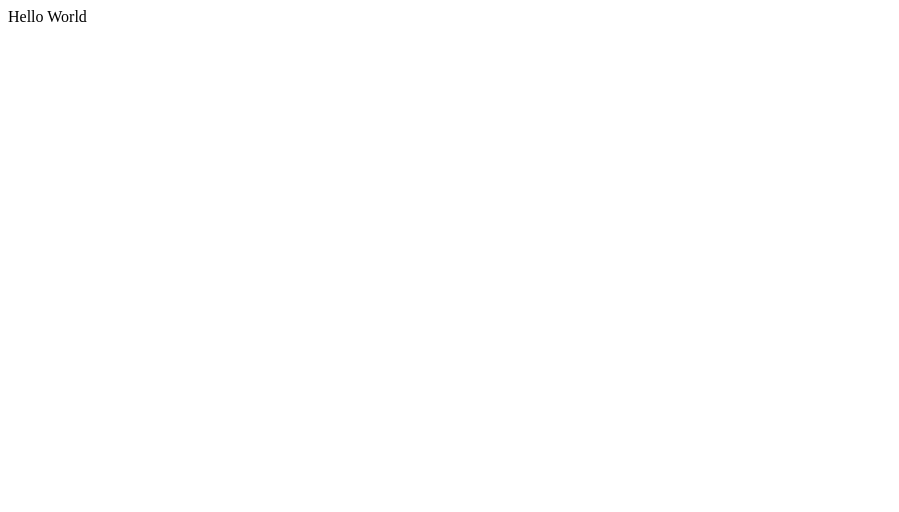
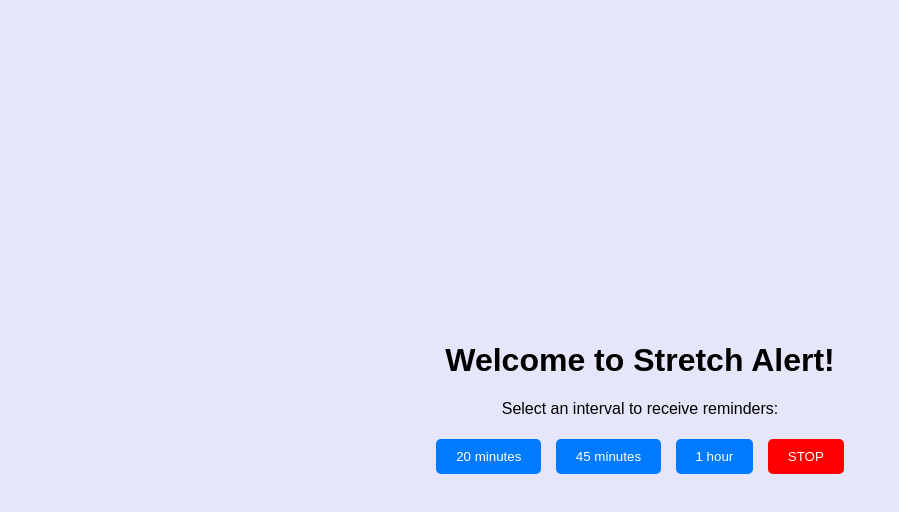
Before and after one commit to vermashaurya24/StretchAlert, a website: page public/index.html in a window 1280 px wide. Shown: the whole page, without its empty margins (0-899 px from the left). Drawn offline with Linux system fonts and the light colour scheme.

Commit message:
frontend implemented

```diff
--- a/index.js
+++ b/index.js
@@ -54,7 +54,6 @@ const scheduleNotifications = (userId) => {
     socket.send(
       JSON.stringify({ type: "notification", message: notificationMessage })
     );
-    console.log(`Message sent to user ${userId}!`);
   });
 };
 
--- a/public/index.html
+++ b/public/index.html
@@ -3,9 +3,122 @@
   <head>
     <meta charset="UTF-8" />
     <meta name="viewport" content="width=device-width, initial-scale=1.0" />
-    <title>Hello World</title>
+    <title>Stretch Alert</title>
+    <style>
+      body {
+        background-color: lavender;
+        font-family: Arial, sans-serif;
+        display: flex;
+        flex-direction: column;
+        align-items: center;
+        justify-content: center;
+        height: 100vh;
+        margin: 0;
+      }
+      .container {
+        text-align: center;
+        padding: 20px;
+      }
+      .button {
+        background-color: #007bff;
+        color: white;
+        border: none;
+        padding: 10px 20px;
+        margin: 5px;
+        cursor: pointer;
+        border-radius: 5px;
+      }
+      .red-cross-cursor {
+        cursor: not-allowed;
+      }
+      #stopButton {
+        background-color: red;
+      }
+    </style>
   </head>
   <body>
-    Hello World
+    <div class="container">
+      <h1>Welcome to Stretch Alert!</h1>
+      <p>Select an interval to receive reminders:</p>
+      <button id="20m" class="button" onclick="subscribe(1)">20 minutes</button>
+      <button id="45m" class="button" onclick="subscribe(45)">
+        45 minutes
+      </button>
+      <button id="60m" class="button" onclick="subscribe(60)">1 hour</button>
+      <button
+        id="stopButton"
+        class="button red-cross-cursor"
+        onclick="closeSocket()"
+      >
+        STOP
+      </button>
+    </div>
+    <audio id="notificationSound">
+      <source src="bulletin_ios_7_notif.mp3" type="audio/mpeg" />
+      Your browser does not support the audio element.
+    </audio>
+    <script>
+      // Generate a random user ID
+      const userId = Math.random().toString(36).substring(7);
+      const lockButtonClass = "red-cross-cursor";
+      const stopButton = document.getElementById("stopButton");
+      let lock = 0;
+      const intervalButtons = new Map([
+        [20, document.getElementById("20m")],
+        [45, document.getElementById("45m")],
+        [60, document.getElementById("60m")],
+      ]);
+      // WebSocket connection
+      const socket = new WebSocket(`ws://localhost:5000`);
+
+      // Function to send subscription data to the server
+      const subscribe = (interval) => {
+        if (!lock) {
+          lock = 1;
+          stopButton.classList.remove("red-cross-cursor");
+          intervalButtons.forEach((button) =>
+            button.classList.add(lockButtonClass)
+          );
+          const data = {
+            type: "subscribe",
+            userId: userId,
+            interval: interval.toString(),
+          };
+          socket.send(JSON.stringify(data));
+          console.log(`Request for ${interval} interval sent`);
+        }
+      };
+
+      socket.addEventListener("message", (event) => {
+        const data = JSON.parse(event.data);
+        console.log(data);
+        if (data.type === "notification") {
+          console.log(data.message);
+          playNotification(() => {
+            alert(data.message);
+          });
+        }
+      });
+
+      const playNotification = (callback) => {
+        const audioElement = document.getElementById("notificationSound");
+        audioElement.play();
+        audioElement.addEventListener("ended", callback);
+      };
+
+      const closeSocket = () => {
+        if (lock) {
+          lock = 0;
+          if (socket && socket.readyState === WebSocket.OPEN) {
+            stopButton.classList.add("red-cross-cursor");
+            intervalButtons.forEach((button) =>
+              button.classList.remove(lockButtonClass)
+            );
+            console.log("Socket connection closed");
+            socket.close();
+          }
+        }
+      };
+    </script>
   </body>
 </html>
```
Also changed, not shown: 1 other file.
